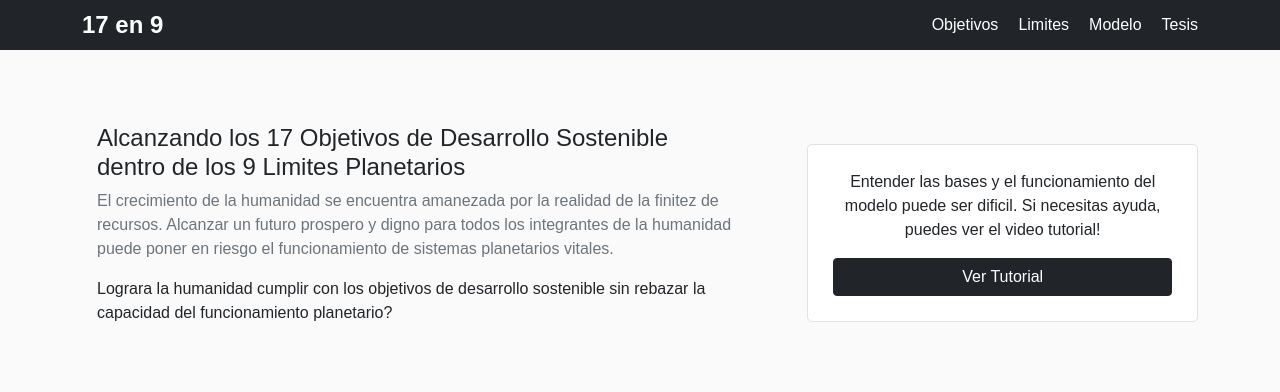
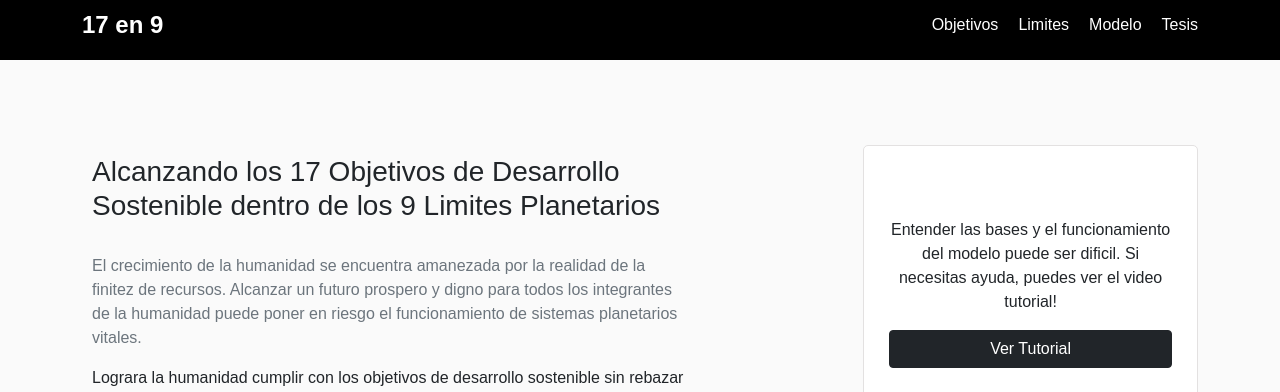
Before and after one commit to blankhall98/17in9WEB, a Flask app: page / in a window 1280 px wide. Shown: the top 392 px of the page. Run offline with Flask 2, Linux system fonts and the light colour scheme.

Commit message:
style correction

```diff
--- a/static/css/style.css
+++ b/static/css/style.css
@@ -28,10 +28,15 @@ image {
 }
 
 .navbar{
-    background-color: rgb(56, 56, 56);
-    height: 50px;
+    background-color: rgb(91, 91, 91);
+    height: 60px;
     overflow: hidden;
     color: white;
+    border-bottom: black solid 1px;
+}
+
+.navbar:hover{
+    background-color: black;
 }
 
 .navbar .container{
@@ -51,6 +56,7 @@ image {
 .navlinks ul {
     display: flex;
     flex-shrink: 1;
+    align-self: center;
 }
 
 .navlinks ul li{
@@ -59,7 +65,7 @@ image {
 }
 
 .header{
-    min-height: 350px;
+    min-height: 450px;
     background-color: #fafafa;
     display: flex;
     align-items: center;
@@ -75,13 +81,13 @@ image {
 }
 
 .main-info{
-    flex-basis: 60%;
+    flex-basis: 55%;
     flex-shrink: 7;
-    padding: 15px;
+    padding: 10px;
 }
 
 .tutorial{
-    flex-basis: 35%;
+    flex-basis: 30%;
     flex-shrink: 3;
     min-width: 200px;
     display: flex;
@@ -92,6 +98,7 @@ image {
     background-color: #ffffff;
     border: #e3e1e1 solid 1px;
     border-radius: 5px;
+    align-self: stretch;
 }
 
 .display{
@@ -105,6 +112,7 @@ image {
     flex-wrap: nowrap;
     justify-content: center;
     align-items: flex-start;
+    align-content: center;
     padding: 10px;
 }
 
@@ -113,6 +121,7 @@ image {
     margin-left: 10px;
     margin-top: 10px;
     box-shadow: 2px 2px 2px 1px rgba(15, 15, 18, 0.2);
+    align-self: stretch;
 }
 
 .card:hover{
@@ -125,7 +134,7 @@ image {
 }
 
 
-@media(max-width: 750px){
+@media(max-width: 1000px){
     .display .container{
         flex-wrap: wrap;
     }
@@ -140,6 +149,7 @@ image {
         flex-basis: 90%;
         flex-shrink: 7;
         padding: 5px;
+        text-align: center;
     }
 
     .tutorial{
--- a/templates/base.html
+++ b/templates/base.html
@@ -10,7 +10,7 @@
 </head>
 <body>
 
-    <div class="navbar bg-dark">
+    <div class="navbar">
         <div class="container">
             <h4>17 en 9</h4>
             <div class="navlinks">
--- a/templates/index.html
+++ b/templates/index.html
@@ -7,7 +7,8 @@
 <div class="header">
     <div class="container">
         <div class="main-info">
-            <h4>Alcanzando los 17 Objetivos de Desarrollo Sostenible dentro de los 9 Limites Planetarios</h4>
+            <h3>Alcanzando los 17 Objetivos de Desarrollo Sostenible dentro de los 9 Limites Planetarios</h3>
+            <br>
             <p class="text-secondary">El crecimiento de la humanidad se encuentra amanezada por la realidad de la finitez de recursos.
                 Alcanzar un futuro prospero y digno para todos los integrantes de la humanidad puede poner en
                 riesgo el funcionamiento de sistemas planetarios vitales.
```
